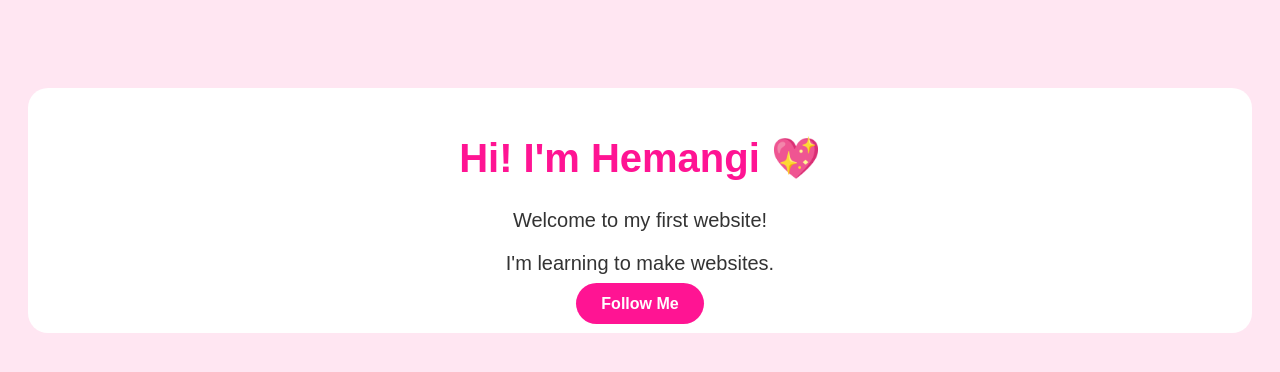
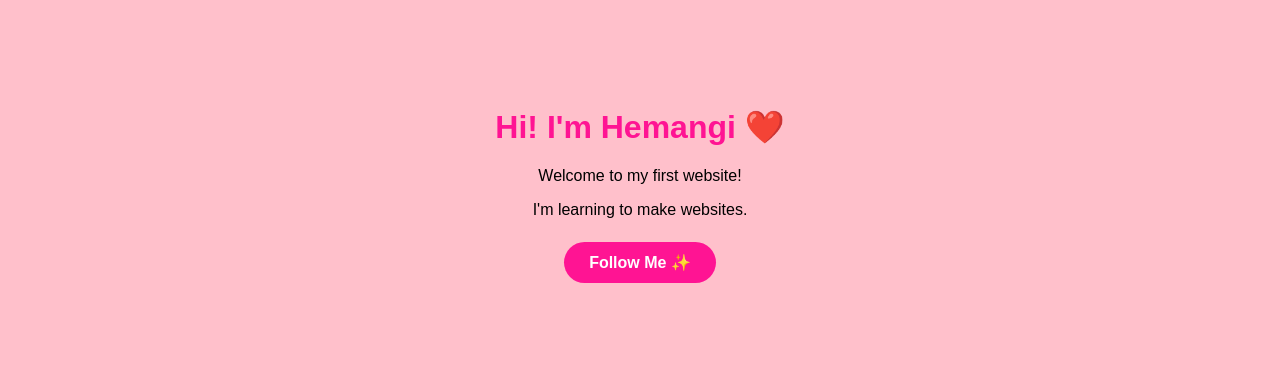
Before and after one commit to patil-hemangi250/my-first-project, a plain HTML site: page index.html in a window 1280 px wide. Drawn offline with Linux system fonts and the light colour scheme.

Commit message:
Modify HTML structure and styles
Updated body style and added a new follow link with a heart emoji.

```diff
--- a/index.html
+++ b/index.html
@@ -1,21 +1,16 @@
-<!DOCTYPE html>
 <html>
 <head>
 <title>Hemangi's World</title>
-<style>
-body { background-color: #ffe6f2; text-align: center; font-family: Arial; padding-top: 60px; }
-h1 { color: #ff1493; font-size: 40px; }
-p { color: #333; font-size: 20px; }
-.box { background: white; padding: 20px; margin: 20px; border-radius: 20px; }
-button { background: #ff1493; color: white; border: none; padding: 12px 25px; border-radius: 20px; font-size: 18px; }
-</style>
 </head>
-<body>
-<div class="box">
-<h1>Hi! I'm Hemangi 💖</h1>
+<body style="background: pink; text-align: center; font-family: Arial; padding-top: 100px;">
+
+<h1 style="color: #ff1493;">Hi! I'm Hemangi ❤️</h1>
 <p>Welcome to my first website!</p>
 <p>I'm learning to make websites.</p>
-<a href="https://www.instagram.com/hemangi.8.25/" style="background: #ff1493; color: white; padding: 12px 25px; border-radius: 25px; text-decoration: none; font-weight: bold;">Follow Me</a>
-</div>
+
+<br>
+
+<a href="https://www.instagram.com/hemangi.8.25/" target="_blank" style="background: #ff1493; color: white; padding: 12px 25px; border-radius: 25px; text-decoration: none; font-weight: bold;">Follow Me ✨</a>
+
 </body>
 </html>
```
